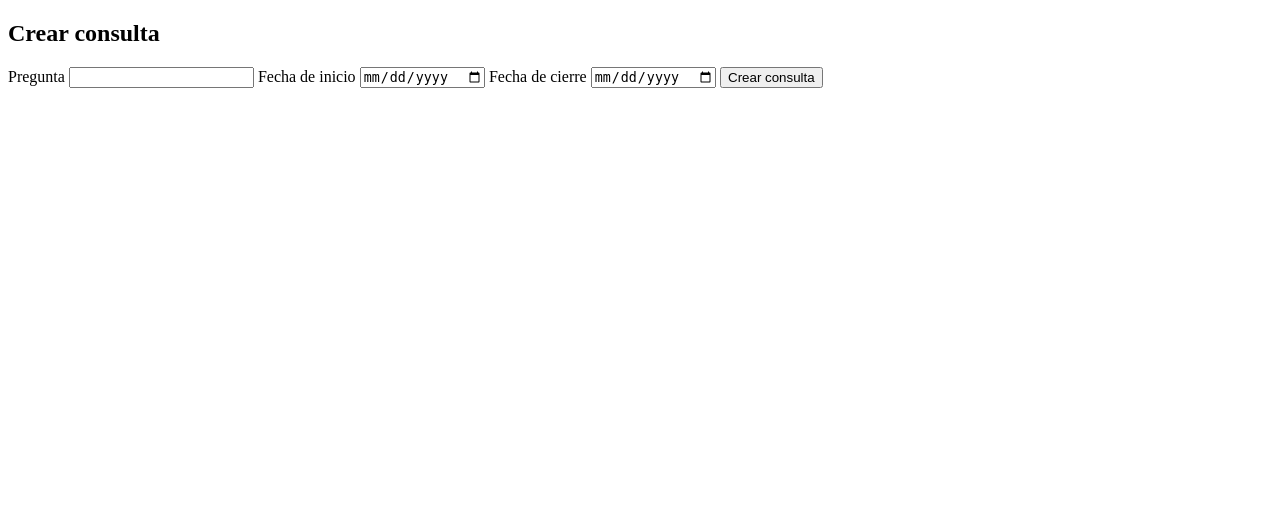
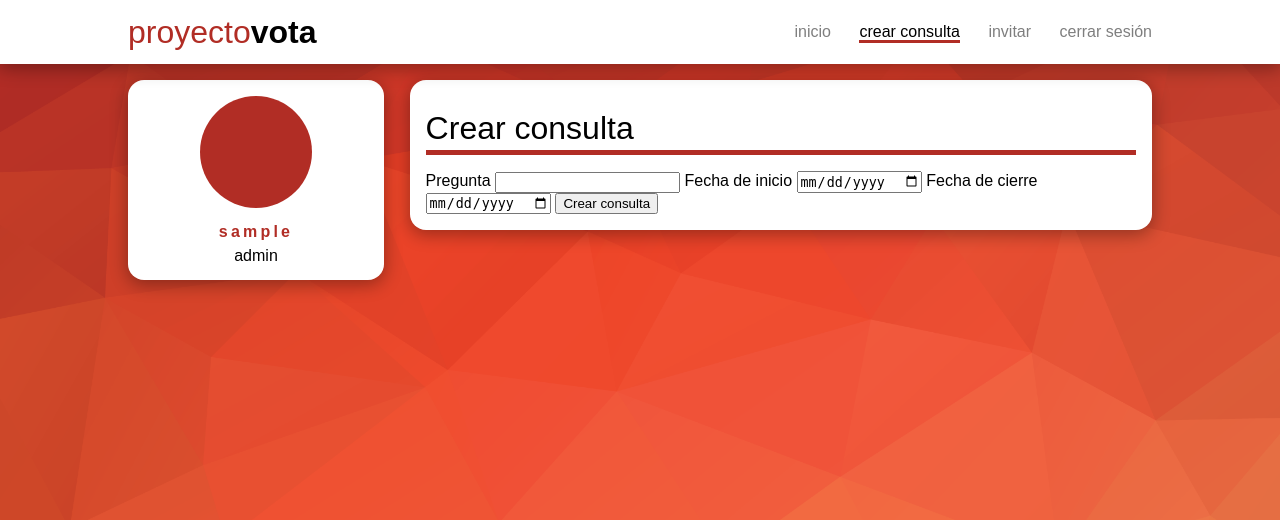
Before and after one commit to adelgadorioja/proyecto_vota, a PHP site: page /PHP/creacionConsulta.php in a window 1280 px wide. Shown: the top 520 px of the page. Run offline with PHP 8.4, Linux system fonts and the light colour scheme; the visitor is signed in with stand-in values (Sample User, id 1).

Commit message:
Interfaz

```diff
--- a/PHP/creacionConsulta.php
+++ b/PHP/creacionConsulta.php
@@ -2,6 +2,8 @@
 <html>
 <head>
 	<title>Votaciones VOTA</title>
+	<link rel="stylesheet" type="text/css" href="../reset.css">
+	<link rel="stylesheet" type="text/css" href="../style.css">
 </head>
 <body>
 	<?php
@@ -11,6 +13,27 @@
 		}
 	?>
 
+	<header>
+		<div id="cabecera">
+			<a href="inicio.php"><h1>proyecto<span>vota</span></h1></a>
+			<nav>
+				<a href="inicio.php">inicio</a>
+				<a href="creacionConsulta.php" class="actual">crear consulta</a>
+				<a href="realizarInvitacion.php">invitar</a>
+				<a href="cerrarSesion.php">cerrar sesión</a>
+			</nav>
+		</div>
+	</header>
+
+	<div id="content">
+		<div id="lateral">
+			<div id="perfil" class="caja">
+				<div id="circnav"></div>
+				<p id="nombre"><?php echo $_SESSION['usuario']; ?></p>
+				<p id="tipoUsuario"><?php echo $_SESSION['tipoUsuario']; ?></p>
+			</div>
+		</div>
+		<div id="contenido" class="caja">
 			<h2>Crear consulta</h2>
 			<form action="consultaCreada.php" method="POST">
 				<label>Pregunta</label> <input type="text" name="consulta">
@@ -18,5 +41,9 @@
 				<label>Fecha de cierre</label> <input type="date" name="fecFin">
 				<input type="submit" value="Crear consulta">
 			</form>
+		</div>
+
+	</div>
+
 </body>
 </html>
--- a/PHP/funcionesPHP.php
+++ b/PHP/funcionesPHP.php
@@ -38,9 +38,10 @@
     desconectarBD();
   }
 
-  function iniciarSesion($usuario) {
+  function iniciarSesion($usuario, $tipoUsuario) {
     session_start();
     $_SESSION['usuario'] = $usuario;
+    $_SESSION['tipoUsuario'] = $tipoUsuario;
   }
 
   function cerrarSesion() {
@@ -69,14 +70,32 @@
     return $consulta['des_pregunta'];
   }
 
+  function obtenerTodasConsultas() {
+    $consultas = [];
+    $obtenerTodasConsultas = realizarConsulta("SELECT * from consultas");
+    $consulta = $obtenerTodasConsultas->fetch();
+    while ($consulta) {
+      $consulta = [0=> $consulta['des_pregunta'], 1=>$consulta['id_usuario'], 2=>$consulta['fecha_inicio'], 3=>$consulta['fecha_final'], 4=>$consulta['id_consulta']];
+      array_push($consultas, $consulta);
+      $consulta = $obtenerTodasConsultas->fetch();
+    }
+    return $consultas;
+  }
+
   function obtenerOpciones($idConsulta) {
     $listaOpciones = [];
-    $obtenerOpciones = realizarConsulta("SELECT des_opcion from opciones WHERE id_consulta =".$idConsulta);
+    $obtenerOpciones = realizarConsulta("SELECT id_opcion, des_opcion from opciones WHERE id_consulta =".$idConsulta);
     $opcion = $obtenerOpciones->fetch();
     while ($opcion) {
-      array_push($listaOpciones, $opcion['des_opcion']);
+      $opcion = [0=> $opcion['des_opcion'], 1=>$opcion['id_opcion']];
+      array_push($listaOpciones, $opcion);
       $opcion = $obtenerOpciones->fetch();
     }
     return $listaOpciones;
   }
+
+  function realizarVotacion($usuario, $idOpcion) {
+    $realizarVotacion = "INSERT INTO votos VALUES(NULL, '$idOpcion', '$usuario')";
+    insertarElemento($realizarVotacion);
+  }
 ?>
--- a/PHP/validacionUsuario.php
+++ b/PHP/validacionUsuario.php
@@ -9,7 +9,8 @@
 	}else{
 		$usuario = $rs->fetch();
 		$usuario = $usuario['id_usuario'];
-		iniciarSesion($usuario);
-		header('Location: creacionConsulta.php');
+		$tipoUsuario = $usuario['permisos'] == "a"? "administrador" : "usuario";
+		iniciarSesion($usuario, $tipoUsuario);
+		header('Location: inicio.php');
 	}
 ?>
--- a/index.php
+++ b/index.php
@@ -15,8 +15,8 @@
 		<h2>aseguramos tu anonimato</h2>
 		<form id="formularioLogin" action="PHP/validacionUsuario.php" method="POST">
 			<div id="circulo">?</div>
-			<input type="text" id="usuario" name="usuario">
-			<input type="password" id="contrasena" name="contrasena">
+			<input type="text" placeholder="usuario" id="usuario" name="usuario">
+			<input type="password" placeholder="contraseña" id="contrasena" name="contrasena">
 			<input type="submit" id="botonAceptar" name="aceptar" value="aceptar">
 		</form>
 	</div>
--- /dev/null
+++ b/script.js
@@ -0,0 +1,3 @@
+function redirigirConsulta(idConsulta) {
+	location.href ="realizarVotacion.php?idConsulta="+idConsulta;
+}
--- a/style.css
+++ b/style.css
@@ -25,7 +25,6 @@ body {
 #contenedorIndex h1 {
 	font-size: 8em;
 	font-weight: 900;
-	line-height: -2em;
 }
 
 #contenedorIndex h2 {
@@ -76,3 +75,157 @@ body {
 	box-shadow: 0 0 2em 0 black;
 	border-radius: 0.5em;
 }
+
+/* --------------------- INICIO --------------------- */
+
+a {
+	color: inherit;
+	text-decoration: none;
+}
+header {
+	background-color: #fff;
+	-webkit-box-shadow: 0px 4px 17px 1px rgba(0,0,0,0.33);
+	-moz-box-shadow: 0px 4px 17px 1px rgba(0,0,0,0.33);
+	box-shadow: 0px 4px 17px 1px rgba(0,0,0,0.33);
+	width: 100%;
+	position: fixed;
+	top: 0;
+	z-index: 999999;
+}
+header #cabecera {
+	width: 80%;
+	margin: 0 auto;
+	background-color:white;
+}
+header h1 {
+	font-weight: 400;
+	font-size: 2em;
+	padding-top: 0.5em;
+	padding-bottom: 0.5em;
+	display: inline-block;
+	color: #B12D25;
+}
+header h1 span {
+	font-weight: 700;
+	color: #000;
+}
+header nav {
+	display: inline;
+	float: right;
+	margin-top: 1.5em;
+}
+header nav a {
+	display: inline;
+	margin-left: 1.5em;
+	opacity: 0.5;
+}
+header nav a:hover {
+	transition: 0.2s;
+	border-bottom: 3px solid #B12D25;
+	opacity: 1;
+}
+header nav .actual {
+	border-bottom: 3px solid #B12D25;
+	opacity: 1;
+}
+
+#content {
+	width: 80%;
+	margin: 0 auto;
+	margin-top: 5em;
+}
+#content h2 {
+	font-size: 2em;
+	margin-top: 8em;
+	text-align: center;
+	background-color: rgba(255, 255, 255, 0.8);
+	width: 100%;
+	padding: 0.5em 0;
+	border-bottom: 5px solid #B12D25;
+}
+.caja {
+	background-color: #fff;
+	padding: 1em;
+	border-radius: 1em;
+	-webkit-box-shadow: 0px 4px 17px 1px rgba(0,0,0,0.33);
+	-moz-box-shadow: 0px 4px 17px 1px rgba(0,0,0,0.33);
+	box-shadow: 0px 4px 17px 1px rgba(0,0,0,0.33);
+	box-sizing:border-box;
+	-moz-box-sizing:border-box;
+	-webkit-box-sizing:border-box; /* Safari */
+}
+#content #lateral {
+	float: left;
+	width: 25%;
+}
+#content #perfil {
+	text-align: center;
+}
+#content #circnav{
+	width: 50%;
+	padding-top: 50%;
+	margin: 0 auto;
+	margin-bottom: 1em;
+	background-color: #B12D25;
+	border-radius: 50%;
+}
+#content #perfil #nombre{
+	text-align: center;
+	margin: 0 auto;
+	letter-spacing: 0.2em;
+	font-weight: 700;
+	display: inline-block;
+	color: #B12D25;
+}
+#content #perfil #tipoUsuario {
+	margin-top: 0.5em;
+}
+#content #contenido {
+	width: 72.5%;
+	float: right;
+	margin-bottom: 2em;
+}
+#content #contenido h2 {
+	margin-top: 0;
+	display: inline-block;
+	text-align: left;
+	padding-bottom: 0.2em;
+	margin-bottom: 0.5em;
+}
+#content #contenido table {
+	width: 100%;
+}
+#content #contenido th {
+	text-align: left;
+	font-weight: 800;
+	background-color: #B12D25;
+	color: white;
+	padding: 0.5em;
+	border: 0.2em solid white;
+}
+#content #contenido td {
+	background-color: #F4824A;
+	padding: 0.5em;
+	border: 0.2em solid white;
+}
+#content #contenido .redondeado:first-child {
+	border-top-left-radius: 0.8em;
+}
+#content #contenido .redondeado:last-child {
+	border-top-right-radius: 0.8em;
+}
+#content #contenido td {
+	background-color: #F4824A;
+	padding: 0.5em;
+	border: 0.2em solid white;
+}
+#content #contenido tr {
+	color: #333;
+}
+#content #contenido tr:hover {
+	color: #000;
+	cursor: pointer;
+}
+#content #contenido th:hover {
+	cursor: default;
+}
```
Also changed, not shown: PHP/realizarVotacion.php (+40 -9 lines). Lines whose indentation alone changed are shown as unchanged.
